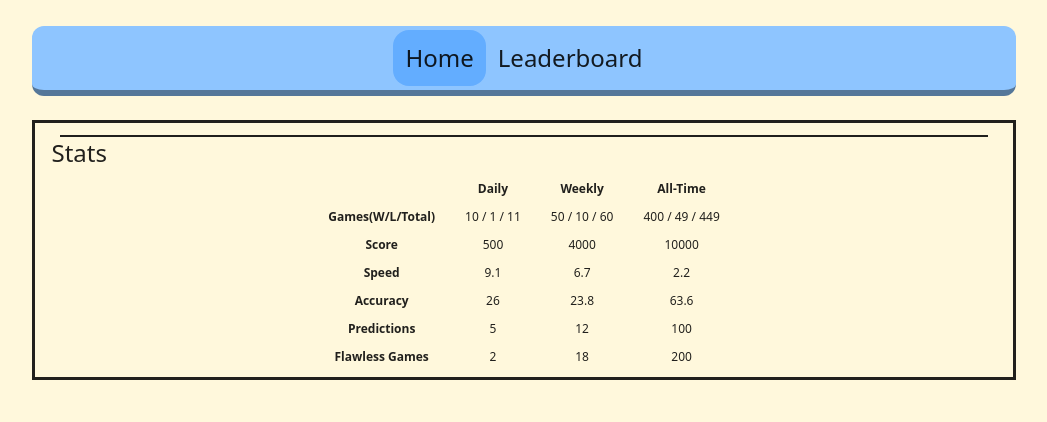
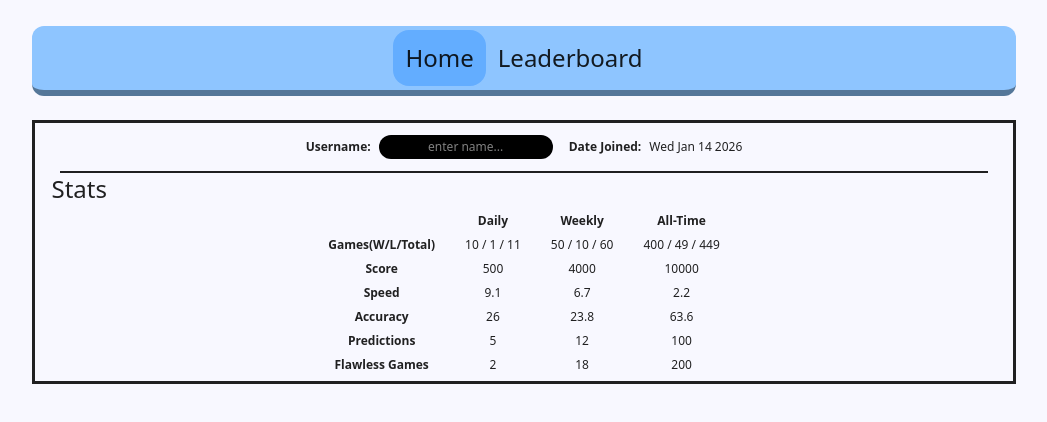
Before and after one commit to emanifesto/hangman, a React (Vite) app: page / in a window 1280 px wide. Shown: the top 422 px of the page, without its empty margins (116-1163 px from the left). Built offline with nearby package versions, Linux system fonts and the light colour scheme.

Commit message:
full profile component, minimum styling

```diff
--- a/src/components/home/profile.tsx
+++ b/src/components/home/profile.tsx
@@ -7,21 +7,33 @@ export default function Profile(){
 
     return(
         <div className="border-3 min-h-50 ">
-            <div className="border-1 mt-3 w-[95%] mx-auto"></div>
+            <User />
+            <div className="border-1 w-[95%] mx-auto"></div>
             <Info />
         </div>
     )
 }
 
 function User(){
-
+    return(
+        <div className="flex text-xs gap-4 justify-center place-items-center my-3">
+            <div className="flex gap-2 items-center">
+                <p className="font-bold">Username:</p>
+                <input placeholder="enter name..." className="bg-black text-white rounded-xl py-1 text-center" />
+            </div>
+            <div className="flex gap-2">
+                <p className="font-bold">Date Joined:</p>
+                <p>{user.date_joined.toDateString()}</p>
+            </div>
+        </div>
+    )
 }
 
 function Info(){
     return (
         <div className="text-xs">
             <h1 className="text-2xl w-min ml-4">Stats</h1>
-            <table className="mx-auto border-spacing-x-7.5 border-spacing-y-3 border-separate">
+            <table className="mx-auto border-spacing-x-7.5 border-spacing-y-2 border-separate">
                 <thead>
                     <th></th>
                     <th><p>Daily</p></th>
--- a/src/index.css
+++ b/src/index.css
@@ -6,7 +6,7 @@
   color-scheme: light dark;
   color: rgba(0, 0, 0, 0.87);
   /* background-color: oklch(54.6% 0.245 262.881); */
-  background-color: cornsilk;
+  background-color: ghostwhite;
 
   font-synthesis: none;
   text-rendering: optimizeLegibility;
```
